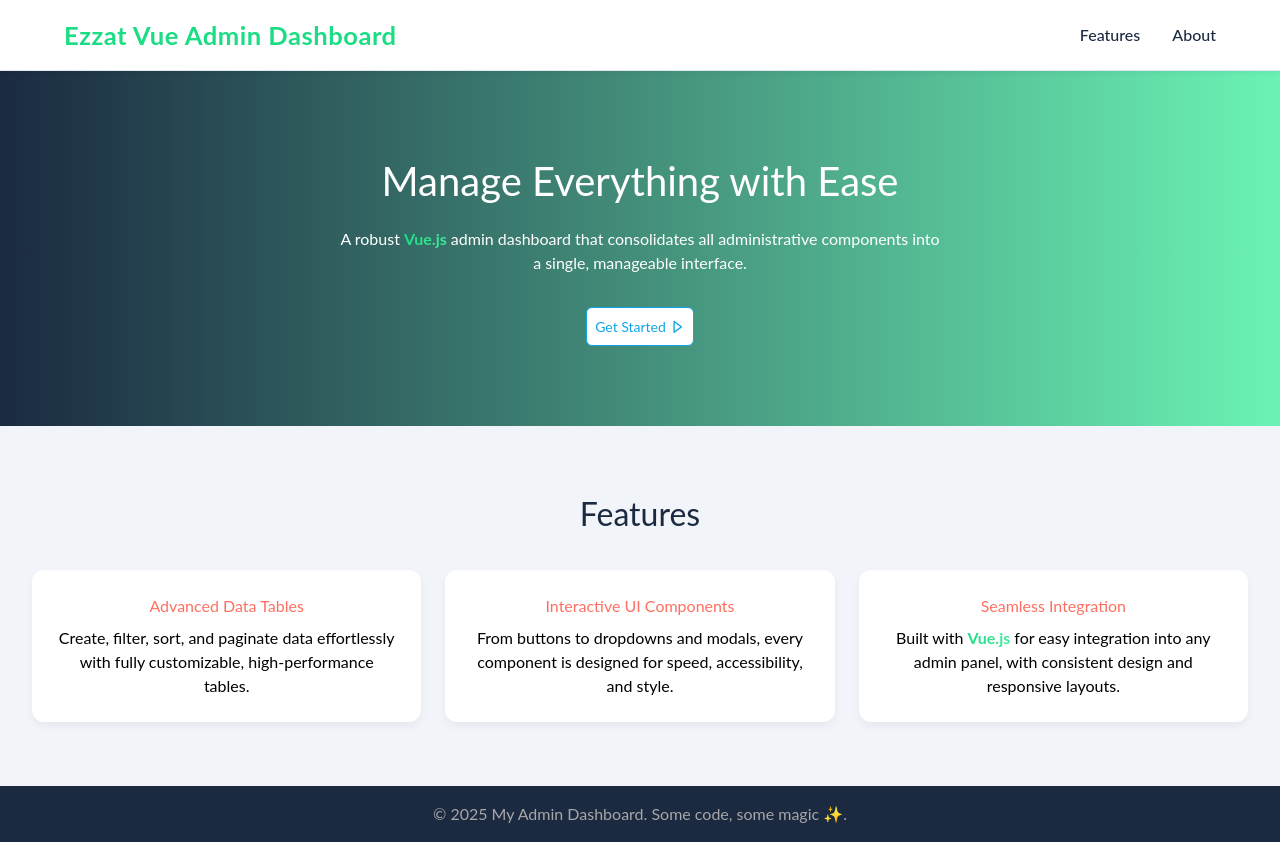
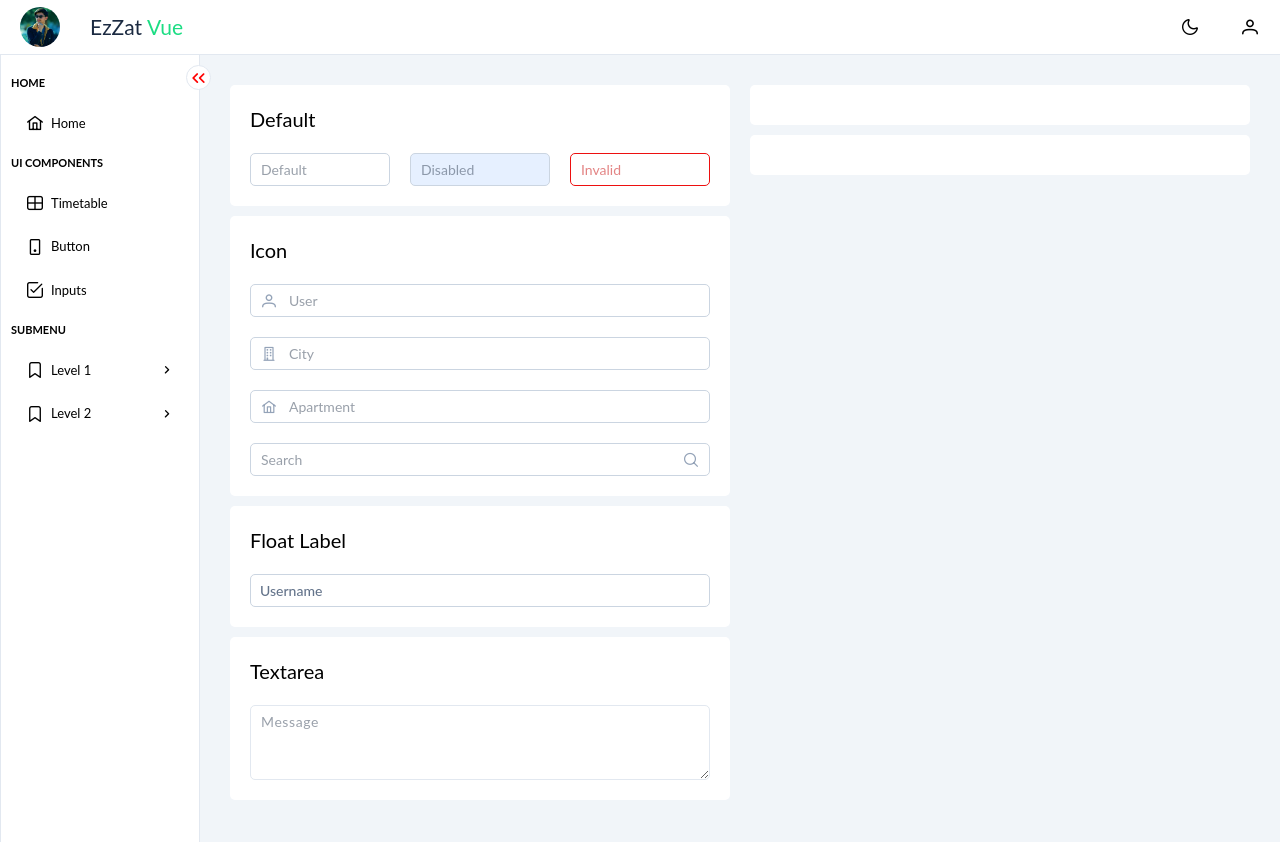
Before and after one commit to EzzatKhaqan/vue-admin-dashboard, a Vue app: page /Inputs in a window 1280 px wide. After the commit the page ends 800 px from the top, so only its background shows below. Built offline with nearby package versions, Linux system fonts and the light colour scheme.

Commit message:
feat: Update layout components and routing structure for admin panel

```diff
--- a/src/layout/AppLayout.vue
+++ b/src/layout/AppLayout.vue
@@ -14,12 +14,12 @@ const classContainer = computed(() => {
 <template>
 
     <div class="wrapper" :class="classContainer">
-        <Header />
+        <Header></Header>
         <Sidebar />
         <div class="page-wrapper ">
             <router-view />
         </div>
-        <Footer />
+        <Footer></Footer>
     </div>
 
 </template>
--- a/src/layout/Header.vue
+++ b/src/layout/Header.vue
@@ -3,7 +3,9 @@
     <div class="header">
         <div class="header-logo-container">
             <div class="header-logo">
-                <img src="../assets/images/IMG_5567.jpg" alt="Photo">
+                <a href="/">
+                    <img src="../assets/images/IMG_5567.jpg" alt="Photo">
+                </a>
             </div>
             <div class="header-title">
                 <span>EzZat</span> Vue
--- a/src/layout/Sidebar.vue
+++ b/src/layout/Sidebar.vue
@@ -12,7 +12,7 @@ const model = ref([
             {
                 label: 'Home',
                 icon: 'pi pi-home',
-                to: '/',
+                to: '/admin',
             },
         ],
     },
--- /dev/null
+++ b/src/router/AdminRoutes.js
@@ -0,0 +1,20 @@
+import AppLayout from "../layout/AppLayout.vue";
+import { timetableRoutes } from "@/modules/Timetable/routes";
+
+export default [
+  {
+    path: "/admin",
+    component: AppLayout,
+    children: [
+      ...timetableRoutes,
+      {
+        path: "/button",
+        component: () => import("../modules/ui-kits/Button.vue"),
+      },
+      {
+        path: "/Inputs",
+        component: () => import("../modules/ui-kits/Input.vue"),
+      },
+    ],
+  },
+];
--- a/src/router/index.js
+++ b/src/router/index.js
@@ -1,5 +1,6 @@
 import { createRouter, createWebHistory } from "vue-router";
-import { timetableRoutes } from "@/modules/Timetable/routes";
+
+import AdminRoutes from "./AdminRoutes";
 
 const router = createRouter({
   history: createWebHistory(),
@@ -7,17 +8,10 @@ const router = createRouter({
     {
       path: "/",
       component: () => import("../views/pages/Landing.vue"),
-      children: [
-        ...timetableRoutes,
-        {
-          path: "button",
-          component: () => import("../modules/ui-kits/Button.vue"),
-        },
-        {
-          path: "Inputs",
-          component: () => import("../modules/ui-kits/Input.vue"),
-        },
-      ],
+    },
+    {
+      path: "/admin",
+      children: [...AdminRoutes],
     },
   ],
 });
```
